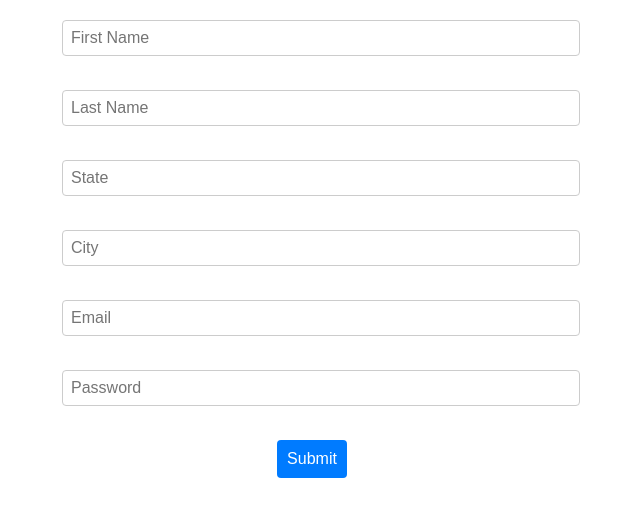
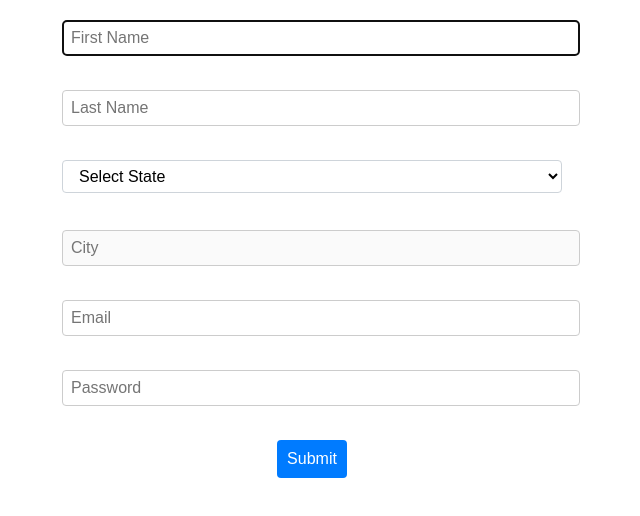
Before and after one commit to markvital/react-form-validation-with-geo-lookup, a React (Create React App) app: page / in a window 1280 px wide. Shown: the top 516 px of the page, without its empty margins (328-968 px from the left). Built offline with nearby package versions, Linux system fonts and the light colour scheme.

Commit message:
Added dropdowns for state and city with hardcoded data (it will be fetched by API later)

```diff
--- a/src/SignupForm.css
+++ b/src/SignupForm.css
@@ -37,6 +37,16 @@
 	cursor: pointer;
   }
 
+  select.form-control {
+	width: 100%;
+	padding: 0.375rem 0.75rem;
+	font-size: 1rem;
+	line-height: 1.5;
+	border-radius: 0.25rem;
+	border: 1px solid #ced4da;
+	background-color: #fff;
+  }
+
   @media (max-width: 500px) {
 	.signup-form {
 	  width: 100%;
--- a/src/SignupForm.tsx
+++ b/src/SignupForm.tsx
@@ -1,5 +1,6 @@
 import React, { useState, useRef } from 'react';
 import './SignupForm.css';
+
 
 interface FormData {
   firstName: string;
@@ -11,15 +12,25 @@ interface FormData {
 }
 
 interface FormControlProps {
-	fieldName: keyof FormData;
+  name: keyof FormData;
   value: string;
+  options: string[];
   error: string;
-	onChange: (e: React.ChangeEvent<HTMLInputElement>) => void;
+  onChange: (e: React.ChangeEvent<HTMLInputElement | HTMLSelectElement>) => void;
   autoFocus: boolean;
+  disabled?: boolean;
 }
 
-  const FormControl: React.FC<FormControlProps> = ({ fieldName, value, error, onChange, autoFocus }) => {
-	const inputRef = useRef<HTMLInputElement>(null);
+const FormControl: React.FC<FormControlProps> = ({
+  name,
+  value,
+  options,
+  error,
+  onChange,
+  autoFocus,
+  disabled = false,
+}) => {
+  const inputRef = useRef<HTMLInputElement | HTMLSelectElement>(null);
 
   React.useEffect(() => {
     if (autoFocus && inputRef.current) {
@@ -27,23 +38,56 @@ interface FormData {
     }
   }, [autoFocus]);
 
-	const label = fieldName
+  const splitCamelCase = (str: string) => {
+    return str
       .replace(/([a-z])([A-Z])/g, '$1 $2') // Split camel case
       .split(' ')
       .map((word) => word.charAt(0).toUpperCase() + word.slice(1)) // Capitalize each word
       .join(' ');
+  };
+
+  const label = splitCamelCase(name as string);
+
+  const renderControl = () => {
+    if (options && options.length > 0) {
+      return (
+        <select
+          className="form-control"
+          id={name as string}
+          name={name as string}
+          value={value}
+          onChange={onChange}
+          ref={inputRef as React.RefObject<HTMLSelectElement>}
+          disabled={disabled}
+        >
+          <option value="">Select {label}</option>
+          {options.map((option) => (
+            <option key={option} value={option}>
+              {option}
+            </option>
+          ))}
+        </select>
+      );
+    }
+
+    return (
+      <input
+        className="form-control"
+        type="text"
+        id={name as string}
+        name={name as string}
+        value={value}
+        onChange={onChange}
+        ref={inputRef as React.RefObject<HTMLInputElement>}
+        placeholder={value ? '' : label}
+        disabled={disabled}
+      />
+    );
+  };
 
   return (
     <div className="form-group">
-		<input
-		  type="text"
-		  id={fieldName as string}
-		  name={fieldName as string}
-		  value={value}
-		  onChange={onChange}
-		  ref={inputRef}
-		  placeholder={value ? '' : label}
-		/>
+      {renderControl()}
       {error && <span className="error">{error}</span>}
     </div>
   );
@@ -56,12 +100,12 @@ interface FormData {
     state: '',
     city: '',
     email: '',
-	  password: ''
+    password: '',
   });
 
   const [errors, setErrors] = useState<Partial<FormData>>({});
 
-	const handleInputChange = (e: React.ChangeEvent<HTMLInputElement>) => {
+  const handleInputChange = (e: React.ChangeEvent<HTMLInputElement | HTMLSelectElement>) => {
     const { name, value } = e.target;
     setFormData((prevData) => ({ ...prevData, [name]: value }));
     setErrors((prevErrors) => ({ ...prevErrors, [name]: '' }));
@@ -74,7 +118,7 @@ interface FormData {
     // Validate all fields are required
     Object.keys(formData).forEach((fieldName) => {
       const fieldValue = formData[fieldName as keyof FormData];
-		if (fieldValue === '') {
+      if (fieldValue.trim() === '') {
         newErrors[fieldName as keyof FormData] = 'This field is required.';
         isValid = false;
       }
@@ -109,18 +153,72 @@ interface FormData {
     }
   };
 
+  const handleStateChange = (e: React.ChangeEvent<HTMLInputElement | HTMLSelectElement>) => {
+	const { name, value } = e.target;
+	setFormData((prevData) => ({
+	  ...prevData,
+	  [name]: value,
+	  city: '', // Reset city when state changes
+	}));
+  };
+
+  const isCityDisabled = formData.state.trim() === '';
+
   return (
     <form className="signup-form" onSubmit={handleSubmit}>
-		{Object.keys(formData).map((fieldName) => (
       <FormControl
-			key={fieldName}
-			fieldName={fieldName as keyof FormData}
-			value={formData[fieldName as keyof FormData]}
-			error={errors[fieldName as keyof FormData] || ''}
+        name="firstName"
+        value={formData.firstName}
+        options={[]}
+        error={errors.firstName || ''}
         onChange={handleInputChange}
-			autoFocus={fieldName === Object.keys(errors)[0]}
+        autoFocus={true}
       />
-		))}
+      <FormControl
+        name="lastName"
+        value={formData.lastName}
+        options={[]}
+        error={errors.lastName || ''}
+        onChange={handleInputChange}
+        autoFocus={false}
+      />
+      <FormControl
+        name="state"
+        value={formData.state}
+        options={['Alabama', 'Alaska', 'Arizona', 'Arkansas', 'California', 'Colorado', 'Connecticut']}
+        error={errors.state || ''}
+        onChange={handleStateChange}
+        autoFocus={false}
+      />
+      <FormControl
+        name="city"
+        value={formData.city}
+        options={
+          formData.state === 'California'
+            ? ['Los Angeles', 'San Francisco', 'San Diego']
+            : []
+        }
+        error={errors.city || ''}
+        onChange={handleInputChange}
+        autoFocus={false}
+        disabled={isCityDisabled}
+      />
+      <FormControl
+        name="email"
+        value={formData.email}
+        options={[]}
+        error={errors.email || ''}
+        onChange={handleInputChange}
+        autoFocus={false}
+      />
+      <FormControl
+        name="password"
+        value={formData.password}
+        options={[]}
+        error={errors.password || ''}
+        onChange={handleInputChange}
+        autoFocus={false}
+      />
       <button type="submit">Submit</button>
     </form>
   );
```
Lines whose indentation alone changed are shown as unchanged.
